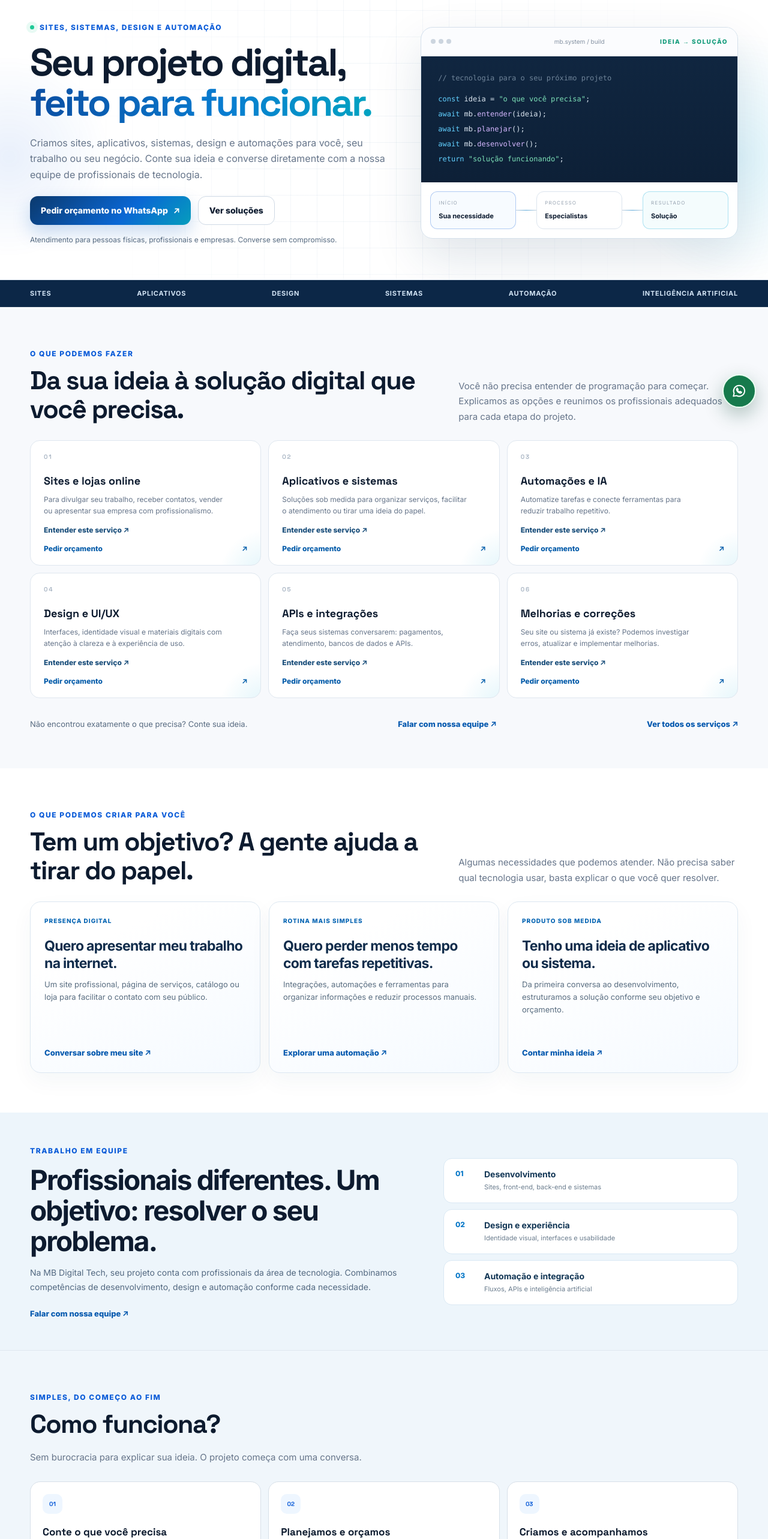
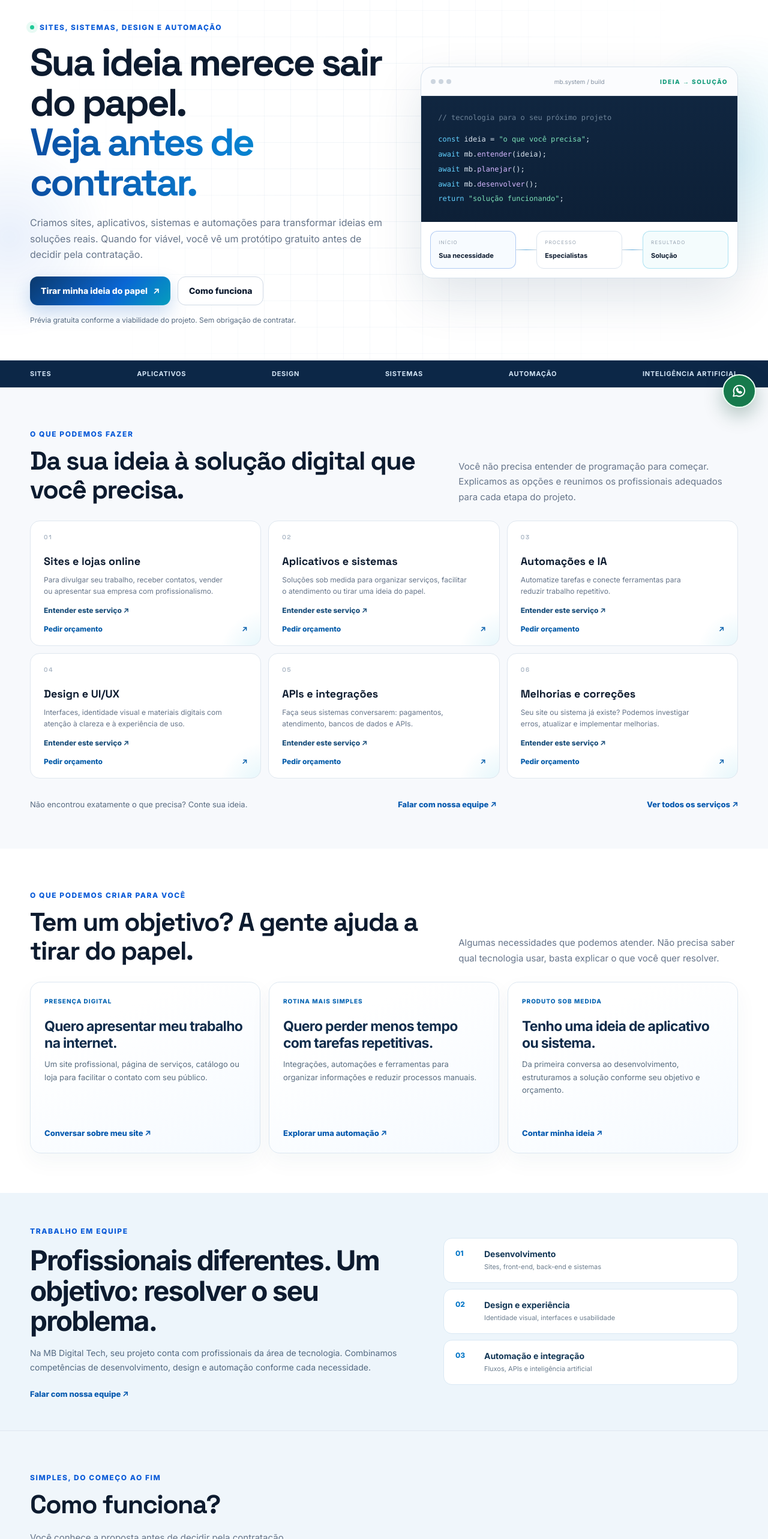
Before and after one commit to refreshmeat/MBdigitaltech, a Next.js app: page / in a window 1280 px wide. Shown: the part 100-2666 px from the top of the page at 60% size. Built offline with nearby package versions, Linux system fonts and the light colour scheme; no server answers.

Commit message:
Promote idea-to-prototype offer on homepage

```diff
--- a/app/page.tsx
+++ b/app/page.tsx
@@ -57,9 +57,9 @@ const detailLinks: Record<string, string> = {
 };
 
 const steps = [
-  ["01", "Conte o que você precisa", "Pode ser pelo WhatsApp, mesmo que a ideia ainda não esteja totalmente definida."],
-  ["02", "Planejamos e orçamos", "Conversamos sobre o escopo, a abordagem, os valores e os próximos passos."],
-  ["03", "Criamos e acompanhamos", "Nossa equipe desenvolve, testa e orienta você na entrega."],
+  ["01", "Conte sua ideia", "Explique o que quer criar, mesmo que ainda não tenha todos os detalhes."],
+  ["02", "Veja uma prévia gratuita", "Quando o projeto permitir, preparamos um protótipo para você conhecer a proposta sem compromisso."],
+  ["03", "Gostou? Aí desenvolvemos", "Você aprova o escopo e o orçamento antes do desenvolvimento da versão final."],
 ];
 
 const capabilities = ["Sites", "Aplicativos", "Design", "Sistemas", "Automação", "Inteligência artificial"];
@@ -96,19 +96,18 @@ export default function Home() {
           <div className="container hero-inner">
             <div className="hero-copy">
               <div className="eyebrow"><span className="status-dot" aria-hidden="true" /> Sites, sistemas, design e automação</div>
-              <h1>Seu projeto digital, <span>feito para funcionar.</span></h1>
+              <h1>Sua ideia merece sair do papel. <span>Veja antes de contratar.</span></h1>
               <p>
-                Criamos sites, aplicativos, sistemas, design e automações para você,
-                seu trabalho ou seu negócio. Conte sua ideia e converse diretamente
-                com a nossa equipe de profissionais de tecnologia.
+                Criamos sites, aplicativos, sistemas e automações para transformar ideias em soluções reais.
+                Quando for viável, você vê um protótipo gratuito antes de decidir pela contratação.
               </p>
               <div className="hero-actions">
-                <WhatsAppLink source="hero" className="button button-primary" message="Olá! Gostaria de um orçamento para um projeto digital. Podemos conversar?">
-                  Pedir orçamento no WhatsApp <span aria-hidden="true">↗</span>
+                <WhatsAppLink source="hero" className="button button-primary" message="Olá! Tenho uma ideia de projeto digital e gostaria de saber se é possível receber um protótipo gratuito antes de contratar. Posso contar a minha ideia?">
+                  Tirar minha ideia do papel <span aria-hidden="true">↗</span>
                 </WhatsAppLink>
-                <a className="button button-secondary" href="#solucoes">Ver soluções</a>
+                <a className="button button-secondary" href="#processo">Como funciona</a>
               </div>
-              <p className="hero-helper">Atendimento para pessoas físicas, profissionais e empresas. Converse sem compromisso.</p>
+              <p className="hero-helper">Prévia gratuita conforme a viabilidade do projeto. Sem obrigação de contratar.</p>
             </div>
 
             <div className="hero-visual" aria-label="Ilustração de uma ideia transformada em solução digital">
@@ -237,7 +236,7 @@ export default function Home() {
             <div className="section-heading compact-heading">
               <span className="section-kicker">Simples, do começo ao fim</span>
               <h2>Como funciona?</h2>
-              <p className="heading-copy">Sem burocracia para explicar sua ideia. O projeto começa com uma conversa.</p>
+              <p className="heading-copy">Você conhece a proposta antes de decidir pela contratação.</p>
             </div>
             <div className="process-grid">
               {steps.map(([number, title, description]) => (
@@ -256,10 +255,10 @@ export default function Home() {
             <div className="cta-grid" aria-hidden="true" />
             <div className="cta-content">
               <span className="section-kicker light">Seu projeto começa aqui</span>
-              <h2>Seu próximo projeto pode começar com uma mensagem.</h2>
-              <p>Seja um site pessoal, uma loja ou um sistema para seu negócio, nossa equipe está pronta para ouvir sua ideia e discutir possibilidades.</p>
+              <h2>Tire seu projeto do papel. Sem contratar no escuro.</h2>
+              <p>Conte o que você imaginou. Quando viável, criamos uma prévia gratuita para você avaliar. Gostou? Definimos o orçamento e seguimos com o projeto.</p>
               <div className="cta-actions">
-                <WhatsAppLink source="footer" className="button button-light">Pedir orçamento pelo WhatsApp <span aria-hidden="true">↗</span></WhatsAppLink>
+                <WhatsAppLink source="footer" className="button button-light" message="Olá! Quero tirar minha ideia do papel. Posso solicitar uma prévia gratuita do projeto?">Solicitar uma prévia gratuita <span aria-hidden="true">↗</span></WhatsAppLink>
                 <Link href="/orcamento" className="button button-outline-light">Prefiro pedir orçamento pelo site</Link>
               </div>
             </div>
```
